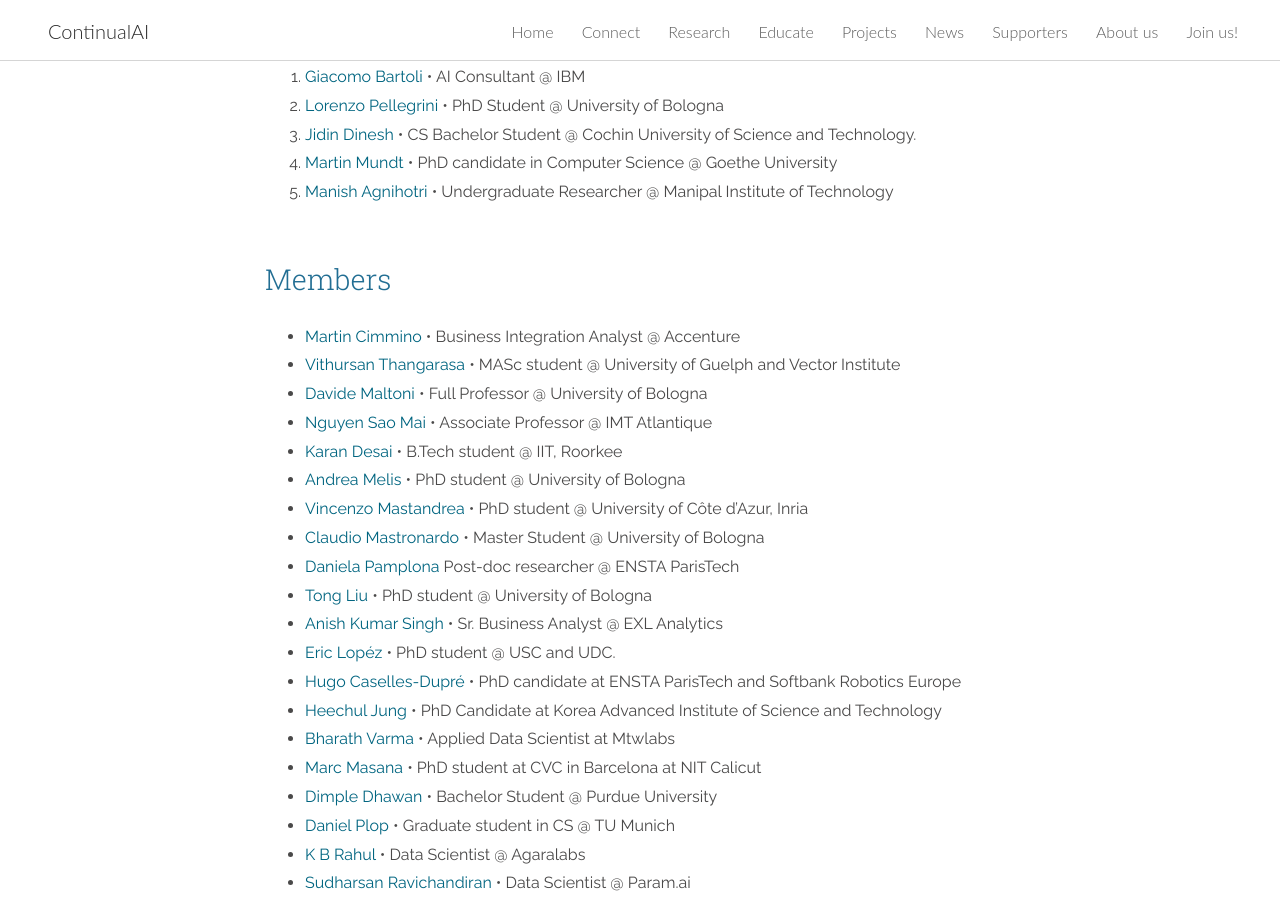
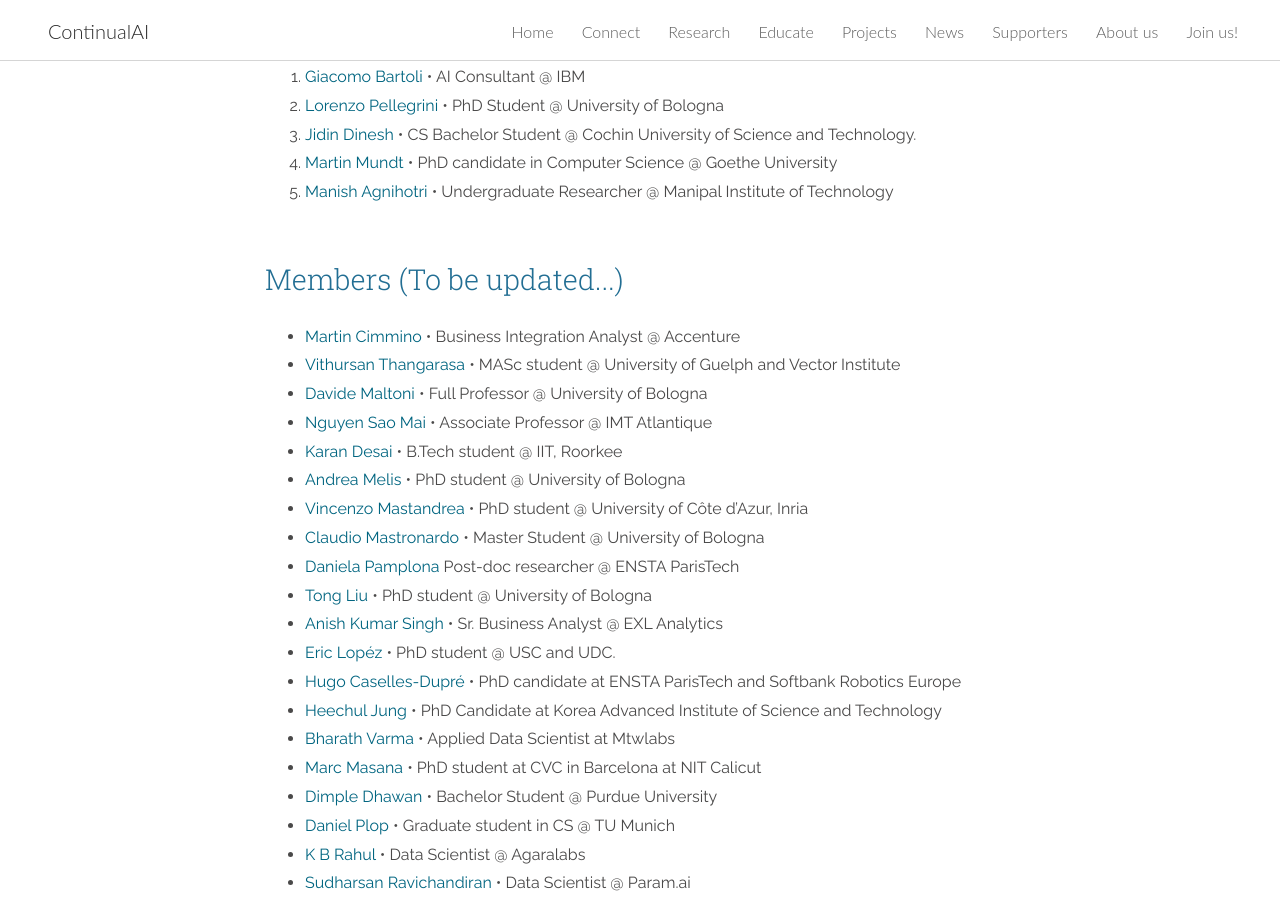
Before and after one commit to giparisi/website, a Jekyll site: the page built from about_us.md, in a window 1280 px wide and 900 px high, scrolled down 1972 px. Built offline with Jekyll 4.4.1, drawn with Linux system fonts in a browser that asks for light colours; nearby versions of some CDN libraries; some of the changed text lies outside the part shown.

```diff
--- a/about_us.md
+++ b/about_us.md
@@ -57,7 +57,7 @@ We are always happy to add new members and get some help for improving our wiki
 
 
 <a name="members"></a>
-<h3 id="members" style="margin-bottom:30px">Members</h3>
+<h3 id="members" style="margin-bottom:30px">Members (To be updated...)</h3>
  - [Martin Cimmino](https://www.linkedin.com/in/martin-cimmino-23a87086/) &bull; Business Integration Analyst @ Accenture
  - [Vithursan Thangarasa](https://embedding.ai/) &bull; MASc student @ University of Guelph and Vector Institute
  - [Davide Maltoni](https://www.unibo.it/sitoweb/davide.maltoni/) &bull; Full Professor @ University of Bologna
@@ -130,6 +130,7 @@ We are always happy to add new members and get some help for improving our wiki
  - [Francesco Manfredi](https://www.datafor.fun/) &bull; AI master student @ University of Pisa
  - [Gianpiero Salvi](https://www.kth.se/profile/giampi) &bull; Associate ML Professor @ KTH Royal Institute of Technology
  - [Amine Othman](https://www.linkedin.com/in/amine-othman-961a95132/) &bull; R&D Engineer @ NFC-i
+ - ...
 
 
 <a href="#docs"></a>
```
Also changed, not shown: other parts of about_us.md (+1 -0 lines).
